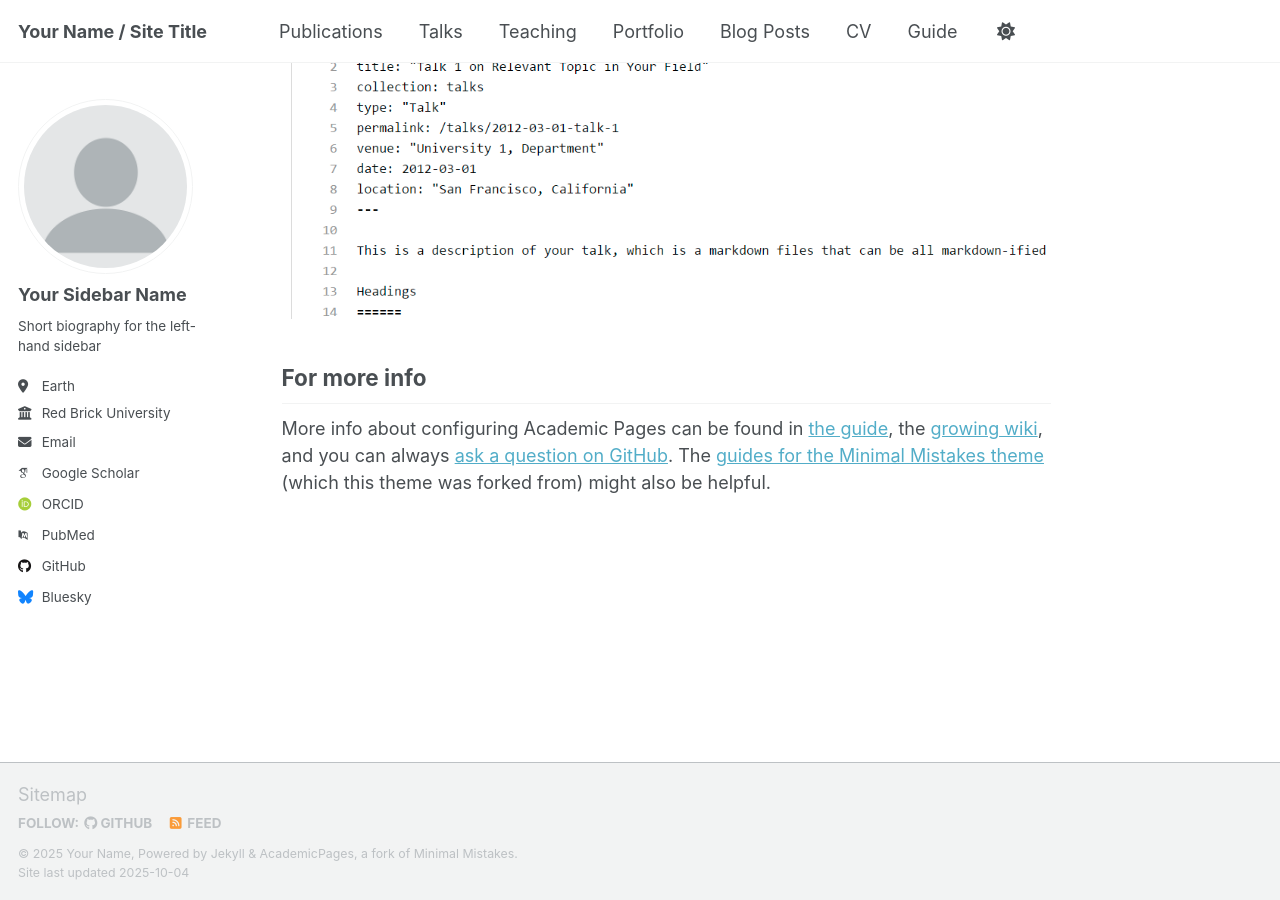
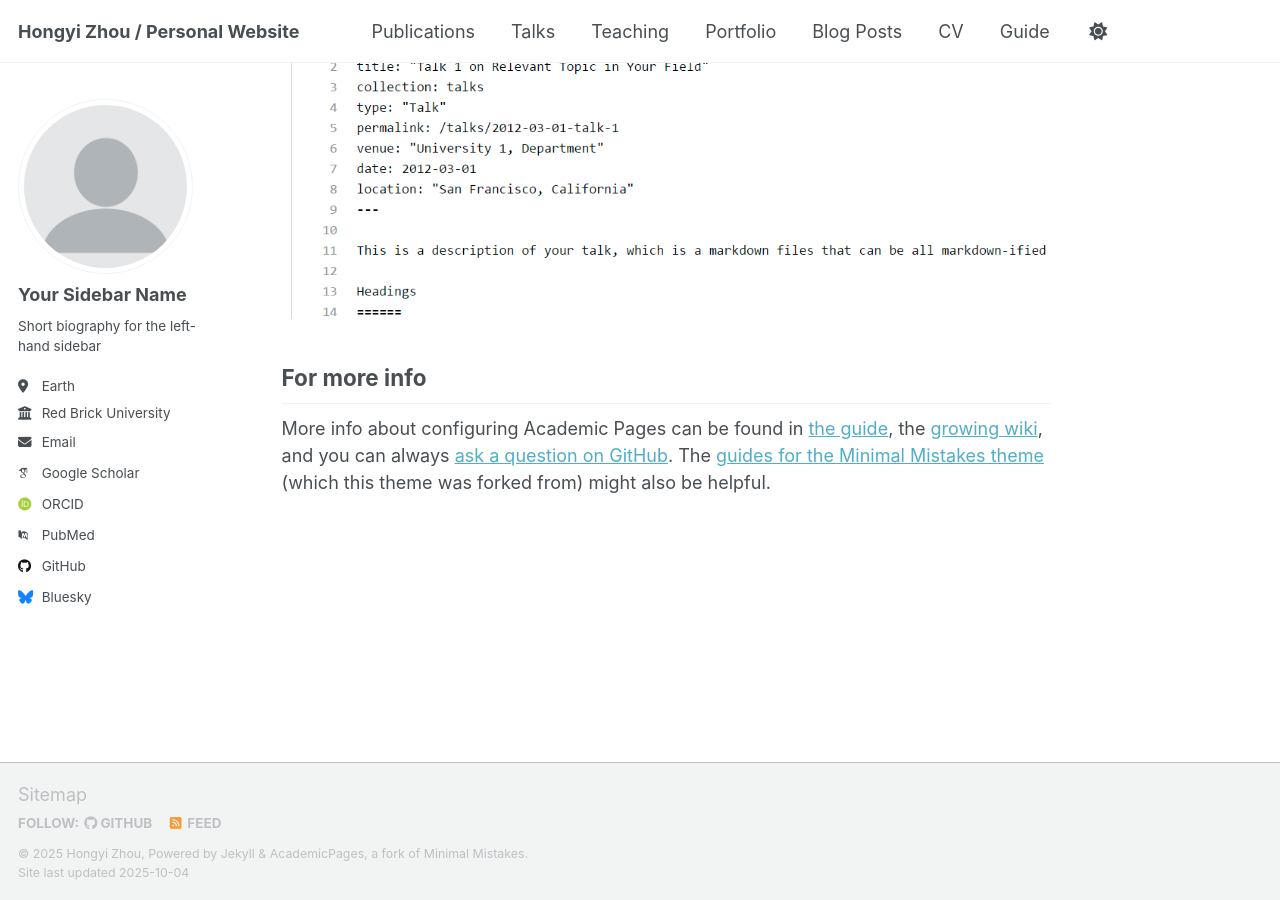
Before and after one commit to Hong-yiZhou/hong-yiZhou.github.io, a Jekyll site: the page built from _pages/about.md, in a window 1280 px wide and 900 px high, scrolled down 2880 px. Built offline with Jekyll 4.4.1, drawn with Linux system fonts in a browser that asks for light colours; some web fonts are replaced; a script that is not in the unit is left out.

Commit message:
Update _config.yml

```diff
--- a/_config.yml
+++ b/_config.yml
@@ -13,14 +13,14 @@ remote_theme: academicpages/academicpages
 
 locale                   : "en-US"
 site_theme               : "default" # Currently available options are "default", "air"
-title                    : "Your Name / Site Title"
+title                    : "Hongyi Zhou / Personal Website"
 title_separator          : "-"
-name                     : &name "Your Name"
-description              : &description "Your Name's academic portfolio"   # Update this with a general description of your site, this is the default if not overridden by a page
+name                     : &name "Hongyi Zhou"
+description              : &description "Hongyi Zhou's academic portfolio"   # Update this with a general description of your site, this is the default if not overridden by a page
 url                      : https://Hongyi_zhou.github.io # The base hostname & protocol for your site e.g. "https://[your GitHub username].github.io",
                                                            # or if you already have some other page hosted on Github then use "https://[your GitHub username].github.io/[Your Repo Name]"
 baseurl                  : "" # the subpath of your site, e.g. "/blog"
-repository               : "academicpages/academicpages.github.io"
+repository               : "Hong-yiZhou/Hongyi_zhou.github.io"
 
 # Site Author - The following control what appear as part of the author content on the side bar.
 #               If a field is blank the icon and link will not appear, otherwise it will be shown.
```
